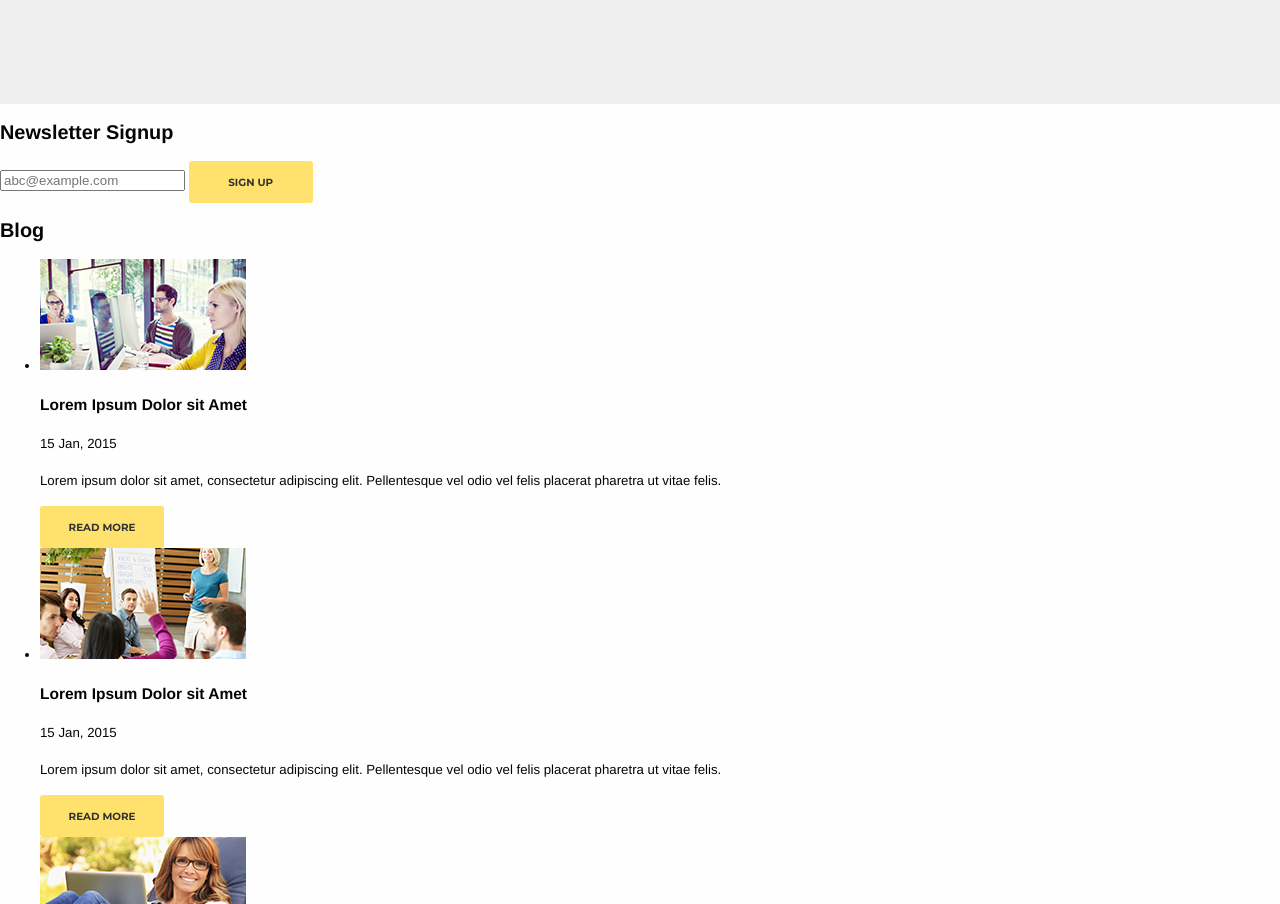
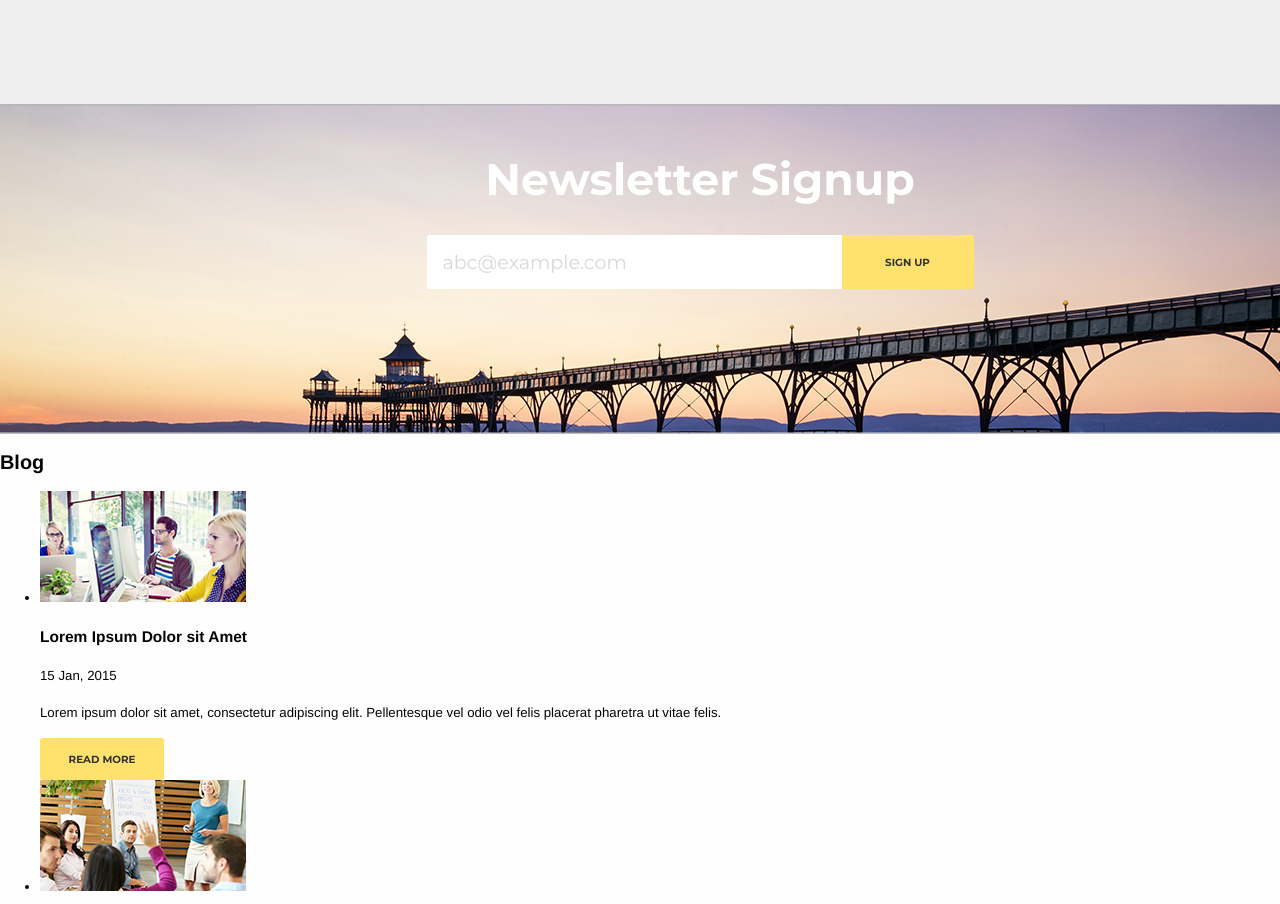
Before and after one commit to koshikishi/zippy, a website: page source/index.html in a window 1280 px wide. Shown: the part 5218-6122 px from the top of the page. Drawn offline with nearby package versions, Linux system fonts and the light colour scheme; files that its build step writes are made by us from their sources.

Commit message:
:lipstick: Завершил стилизацию блока формы подписки

```diff
--- a/source/sass/blocks/_button.scss
+++ b/source/sass/blocks/_button.scss
@@ -36,4 +36,9 @@
     width: 81px;
     padding: 7px 10px;
   }
+
+  &--square {
+    width: 132px;
+    border-radius: 0 3px 3px 0;
+  }
 }
--- /dev/null
+++ b/source/sass/blocks/_subscription.scss
@@ -0,0 +1,40 @@
+.subscription {
+  background: url("../img/subscription_bg.jpg") top no-repeat $colorGrayXXDark;
+}
+
+.subscription__wrapper {
+  @extend %container;
+  padding: {
+    top: 55px;
+    bottom: 145px;
+  }
+}
+
+.subscription__title {
+  @include title-large($colorWhite);
+  margin-bottom: 35px;
+}
+
+.subscription__form {
+  display: flex;
+  justify-content: center;
+  width: 547px;
+  margin: {
+    right: auto;
+    left: auto;
+  }
+}
+
+.subscription__field {
+  @include title($colorText, $fontSizeTextLarge, $lineHeightLarge, $isBold: false, $isCenter: false, $isUppercase: false);
+  flex-grow: 1;
+  padding: 7px 16px;
+  border: none {
+    radius: 3px 0 0 3px;
+  };
+
+  &::placeholder {
+    color: $colorPlaceholder;
+    opacity: 1;
+  }
+}
--- a/source/sass/style.scss
+++ b/source/sass/style.scss
@@ -11,3 +11,4 @@
 @import "blocks/video";
 @import "blocks/team";
 @import "blocks/gallery";
+@import "blocks/subscription";
```
